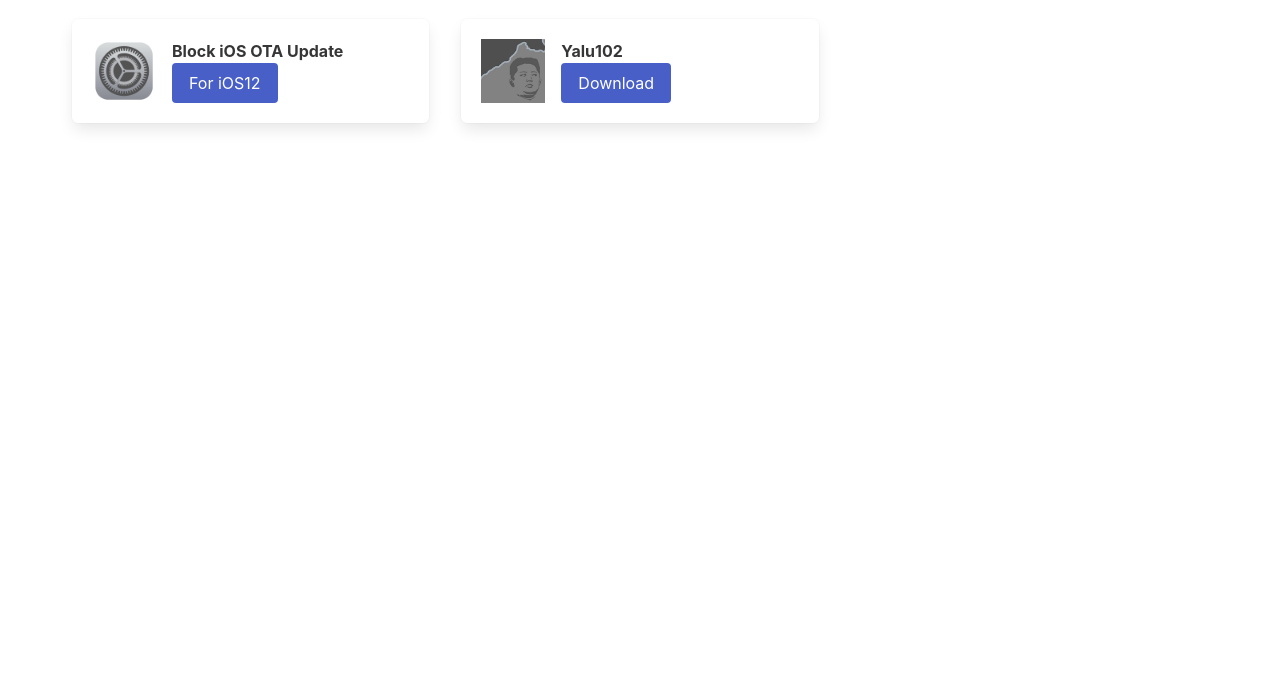
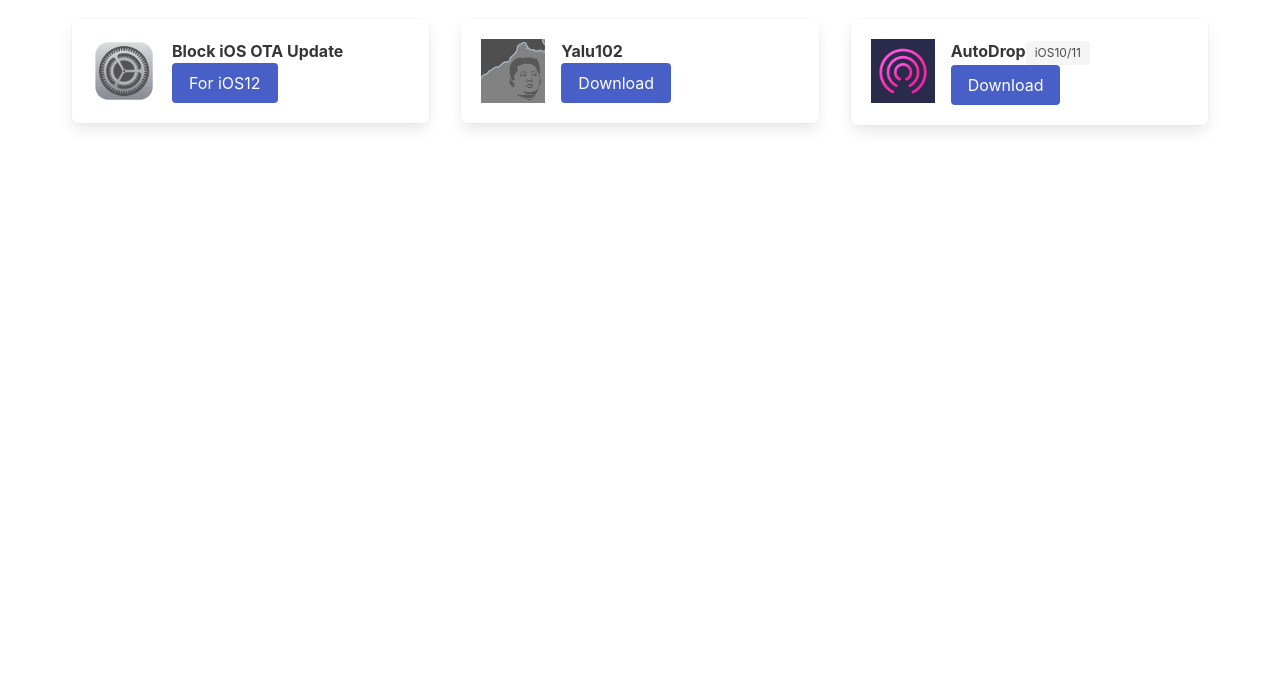
Before and after one commit to tommyim/tommyim.github.io, a plain HTML site: page index.html in a window 1280 px wide. Shown: the part 101-800 px from the top of the page. Drawn offline with nearby package versions, Linux system fonts and the light colour scheme.

Commit message:
[Added] AutoDrop ipa

```diff
--- a/index.html
+++ b/index.html
@@ -58,6 +58,28 @@
                   </div>
                </div>
                <!-- column -->
+               <!-- column -->
+               <div class="column col-sm-4 col-lm-6">
+                  <div class="box">
+                     <article class="media">
+                        <figure class="media-left">
+                           <p class="image is-64x64">
+                              <img src="./images/autodrop.png">
+                           </p>
+                        </figure>
+                        <div class="media-content">
+                           <div class="content">
+                              <p>
+                                 <strong>AutoDrop</strong><span class="tag">iOS10/11</span>
+                                 <br>
+                                 <a class="button is-link" href="itms-services://?action=download-manifest&url=https://tommyim.github.io/plist/autodrop.plist">Download</a>
+                              </p>
+                           </div>
+                        </div>
+                     </article>
+                  </div>
+               </div>
+               <!-- column -->
             </div>
          </div>
       </section>
```
Also changed, not shown: images/autodrop.png (added), 1 other file.
